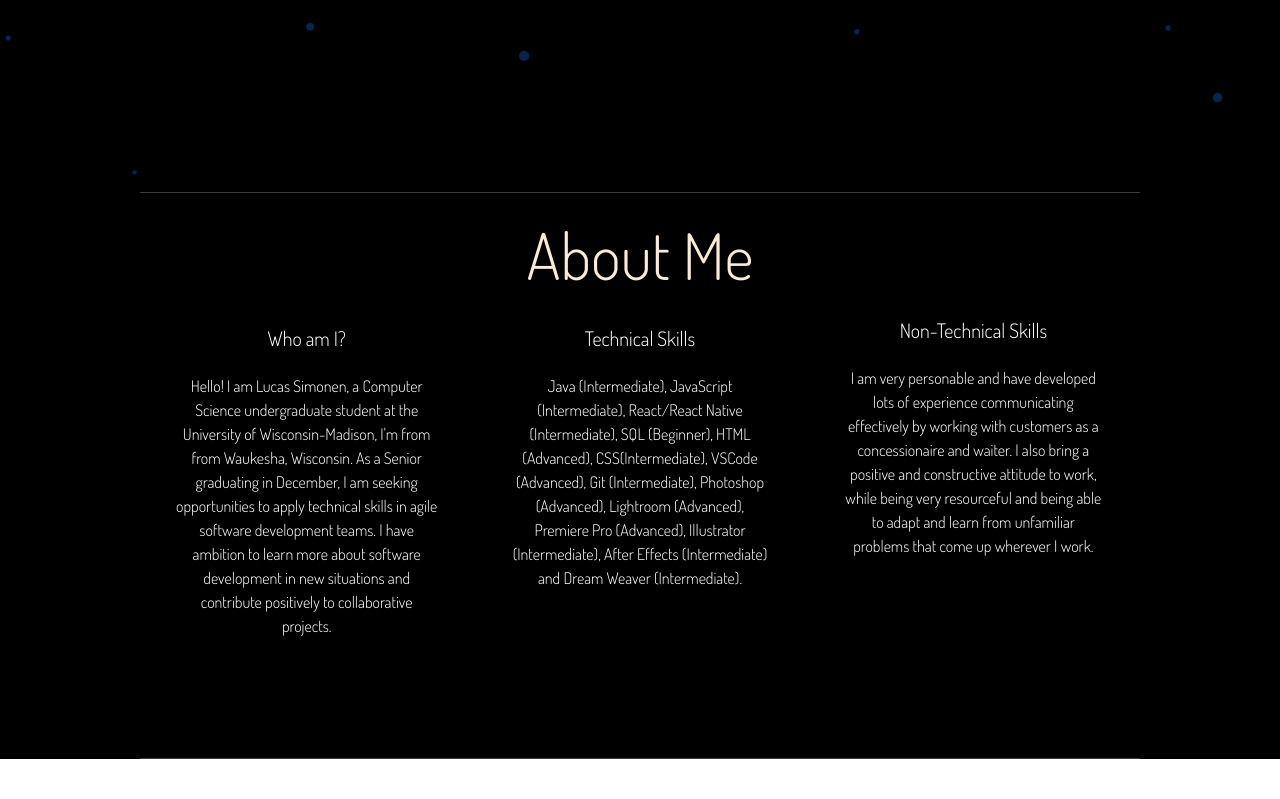
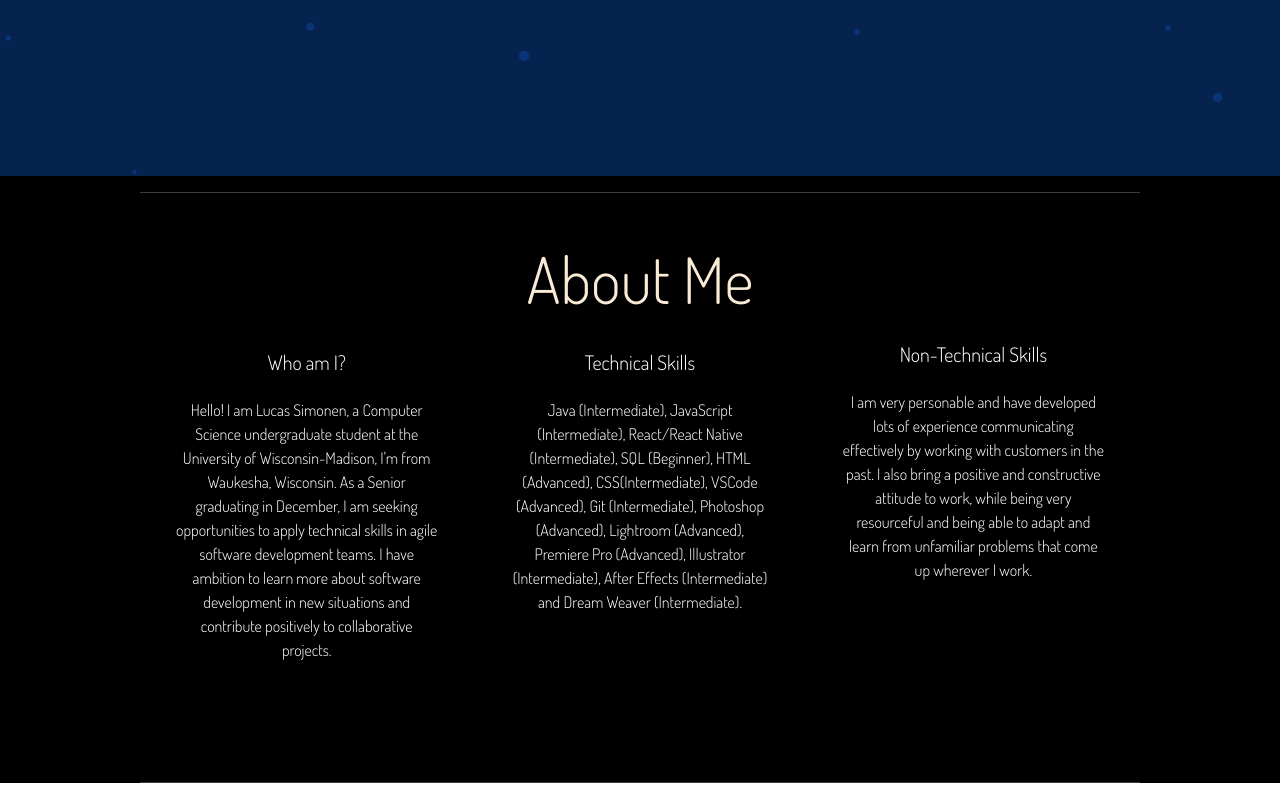
Before and after one commit to lsimonen1/lsimonen1.github.io, a React (Create React App) app: page / in a window 1280 px wide. Shown: the part 624-1423 px from the top of the page. Before the commit the page ends 1399 px from the top, so only its background shows below. Built offline with nearby package versions, Linux system fonts and the light colour scheme.

Commit message:
links changed

```diff
--- a/src/components/About.js
+++ b/src/components/About.js
@@ -14,28 +14,36 @@ function About() {
       <Row>
 
       </Row>
-      <Container fluid style={{ margin: "0rem", background: "transparent" }}>
+      <Container fluid style={{ margin: "0rem", background: "black" }}>
 
-        <Card.Title  style={{ marginTop: '0', paddingTop: '0.5rem', paddingBottom: '1rem', fontFamily: "Dosis", fontSize: '5vw' }}>About Me</Card.Title>
 {
       //  <Image
-       //   src={headshot} alt="Photo of Lucas"
+       //   src={headshot} alt="Photo of Me"
        //   height={200}
        //   width={200}
        //   style={{ alignSelf: 'center', borderRadius: '25%', marginBottom: '10vh' }}
        // />
 }
+<Row xs={1} s={1} md={1} lg={3} xl={3} xxl={3}>
+<Col></Col>
+<Col><Card.Title  style={{ marginTop: '0', padding: '2rem', paddingBottom: '1rem', fontFamily: "Dosis", fontSize: '5vw', zIndex:1}}>About Me</Card.Title>
+</Col>
+<Col></Col>
+
+</Row>
         <Row xs={1} s={1} md={1} lg={3} xl={3} xxl={3}>
           <Col>
+
             <Card id="aboutmebutton" style={{
               flex: 1, border: "none", color: 'white', backgroundColor: 'transparent',
               margin: "0.5rem", pasdding: "0.5rem", fontFamily: "Dosis"
             }}>
               <Card.Title style={{ paddingTop: '0.5rem' }}> Who am I?</Card.Title>
               <Card.Body>Hello! I am Lucas Simonen, a Computer Science undergraduate student at the University of Wisconsin-Madison,
-                I'm from from Waukesha, Wisconsin. As a Senior graduating in December, I am seeking opportunities to apply technical skills in agile software development teams. I have ambition to learn more about software development in new situations and contribute positively to collaborative projects.
+                I'm from Waukesha, Wisconsin. As a Senior graduating in December, I am seeking opportunities to apply technical skills in agile software development teams. I have ambition to learn more about software development in new situations and contribute positively to collaborative projects.
                 </Card.Body>
             </Card>
+
           </Col>
           <Col>
             <Card id="aboutmebutton" style={{
@@ -48,12 +56,13 @@ function About() {
             </Card>
           </Col>
           <Col>
+
             <Card id="aboutmebutton" style={{
               flex: 1, border: "none", color: 'white', backgroundColor: 'transparent',
               margin: "0.5rem", pasdding: "0.5rem", fontFamily: "Dosis"
             }}>
               <Card.Title>Non-Technical Skills</Card.Title>
-              <Card.Body>I am very personable and have developed lots of experience communicating effectively by working with customers as a concessionaire and waiter.
+              <Card.Body>I am very personable and have developed lots of experience communicating effectively by working with customers in the past.
                 I also bring a positive and constructive attitude to work, while being very resourceful and being able to adapt and learn from unfamiliar problems that come up wherever I work.
               </Card.Body>
             </Card>
--- a/src/components/ParticlesBackground.js
+++ b/src/components/ParticlesBackground.js
@@ -36,7 +36,7 @@ const ParticlesBackground = (props) => {
           "color": {
             "value": "#000"
           },
-          "opacity": 1
+          "opacity": 0.5
         },
         "enable": true
       },
--- a/src/components/Portfolio.js
+++ b/src/components/Portfolio.js
@@ -32,11 +32,13 @@ function Portfolio() {
   }
 
   return (
-    <div className="namePage" style={{ background: "black", padding: "20px", position: "relative" }}>
+    <div style={{ background: "black", minHeight: "100vh", position: "relative" }}>
       {/* Particle Background */}
       <MemoizedParticlesBackground />
 
-      <div style={{ position: "relative", zIndex: 2 }}>
+      {/* Content Overlay */}
+      <div style={{ position: "relative", zIndex: 1 }}>
+        {/* Navbar for links */}
         <Navbar bg="transparent" variant="light">
           <Navbar.Collapse className="justify-content-center">
             <Navbar.Text>
@@ -98,8 +100,8 @@ function Portfolio() {
             <Col md={6} lg={6}>
               <ProjectCard
                 title="Java Script Graphics Town Project"
-                iframeSrc="portfolio/graphicsTown/for_students/final-grtown.html"
-                description="This project for my Computer Graphics class allowed me to dive into 3D modeling and animation using Three.js. I brought a town to life by creating detailed buildings, trees, and various elements, all while incorporating realistic animations to make it feel vibrant and dynamic. It was an incredibly rewarding experience that sharpened my skills in 3D design. If I were to revisit the project, I'd explore more online resources for object creation (I manually created all of the arrays for each face of each object which was very time consuming), which would free up time to experiment with exciting features like shaders. Overall, this project was a fantastic opportunity to grow creatively and technically."
+                iframeSrc="lsimonen1.github.io/portfolio/graphicsTown/for_students/final-grtown.html"
+                description="This project for my Computer Graphics class allowed me to do some 3D modeling and animation using Three.js. I brought a small intersection to life by creating buildings, trees, and vehicles, all while incorporating animations to make it feel more realistic. I thought it was an incredibly rewarding experience that sharpened my skills in 3D design. If I were to revisit the project, I'd explore more online resources for object creation (I manually created all of the arrays for each face of each object which was very time consuming), which would free up time to experiment with exciting features like shaders and a more complex city structure. Overall, this project was a fantastic opportunity to grow creatively and technically."
                 width="100%"
                 height="300px"
               />
@@ -116,8 +118,8 @@ function Portfolio() {
             <Col md={6} lg={6}>
               <ProjectCard
                 title="Fake Movie Poster"
-                iframeSrc="https://github.com/lsimonen1/lsimonen1.github.io/blob/b1c56d5bd2447997fa0380e65377a6fc1794c3d0/portfolio/Stealinginthewest.html"
-                description="This movie poster was crafted during my sophomore year as a showcase of my Photoshop skills. I combined various media from different sources to create a fictional western film. While the composition, layout, and effects are original, I sourced images of actors and money to enhance the design. The inspiration for this poster came from iconic movie posters like 'A Fistful of Dollars' and other modular designs, blending classic elements with my own flair."
+                iframeSrc="lsimonen1.github.io/blob/b1c56d5bd2447997fa0380e65377a6fc1794c3d0/portfolio/Stealinginthewest.html"
+                description="This movie poster was crafted during my sophomore year as a showcase of my Photoshop skills. I combined various media from different sources to create a fictional western film. While the composition, layout, and effects are original, I sourced images of actors and money to enhance the design. The inspiration for this poster came from iconic movie posters like 'A Fistful of Dollars' and other modular designs."
                 width="60%"
                 height="450px"
               />
--- a/src/components/ProjectCard.js
+++ b/src/components/ProjectCard.js
@@ -33,7 +33,7 @@ function ProjectCard({ title, iframeSrc, description, width, height }) {
           margin: "20px",
           borderRadius: "15px",
           boxShadow: "0 4px 8px rgba(0, 0, 0, 0.1)",
-          backgroundColor: "rgba(50, 50, 60, 0.95)",
+          backgroundColor: "rgba(50, 70, 120, 0.8)",
           fontFamily: "Dosis"
 
         }}
@@ -41,6 +41,7 @@ function ProjectCard({ title, iframeSrc, description, width, height }) {
         <Card.Body>
           <div className="justify-content-center">
             <Card.Title style={{ color: "white", fontFamily: "Dosis", textAlign: "center" }}>{title}</Card.Title>
+            <div className="d-flex justify-content-center">
             <Button
               variant="primary"
               onClick={handleOpenModal}
@@ -50,14 +51,16 @@ function ProjectCard({ title, iframeSrc, description, width, height }) {
                 backgroundColor: buttonColors.button,
                 margin: "0.5rem",
                 padding: "0.5rem",
-                fontFamily: "Dosis",
+                fontFamily: "Dosis"
               }}
               onMouseEnter={() => handleMouseEnter()}
               onMouseLeave={() => handleMouseLeave()}
             >
               Read More
             </Button>
+            </div>
           </div>
+          <div className="d-flex justify-content-center">
           <iframe
             src={iframeSrc}
             width={width}
@@ -65,6 +68,7 @@ function ProjectCard({ title, iframeSrc, description, width, height }) {
             title={title}
             style={{ border: 'none', borderRadius: "10px" }}
           />
+          </div>
         </Card.Body>
       </Card>
 
```
